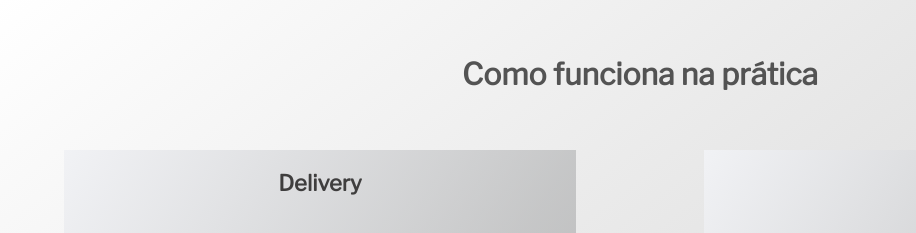
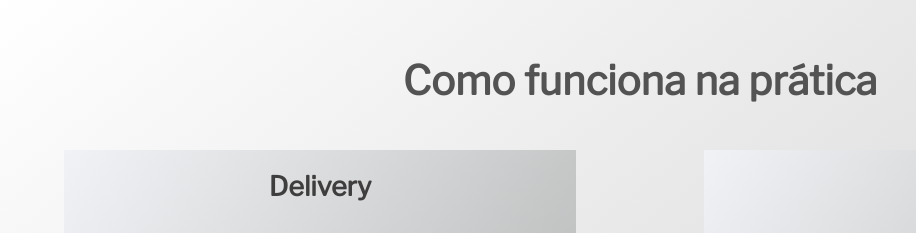
Before and after one commit to adrianomarino1992/integration-ecomerce-ifood, a website: page App/Index.html in a window 1280 px wide. Shown: the part 552-785 px from the top of the page, 0-916 px from the left. Drawn offline with nearby package versions, Linux system fonts and the light colour scheme; a web font is replaced by a local one.

Commit message:
update h3

```diff
--- a/App/Css/style.css
+++ b/App/Css/style.css
@@ -180,7 +180,7 @@ a {
 
 #content-vantagens h3 {
     margin: 20px;
-    font-size: 30px;
+    font-size: 40px;
     font-weight: 600;
     color: rgb(83, 83, 83);
     text-align: center;
--- a/App/Index.html
+++ b/App/Index.html
@@ -51,7 +51,7 @@
         <h3>Como funciona na prática</h3>
         <br/>
         <div ID="content-vantagens-left">
-            <h4 style="font-size: 22px; color: rgb(63, 62, 62);margin-bottom: 40px;">Delivery</h4>
+            <h4 style="font-size: 27px; color: rgb(63, 62, 62);margin-bottom: 40px;">Delivery</h4>
             <h4>Suporte Técnico</h4>
             <p>Responsável por informar passo-a-passo a maneira de executar um pedido com excelência.</p>
             <h4>Treinamento </h4>
```
